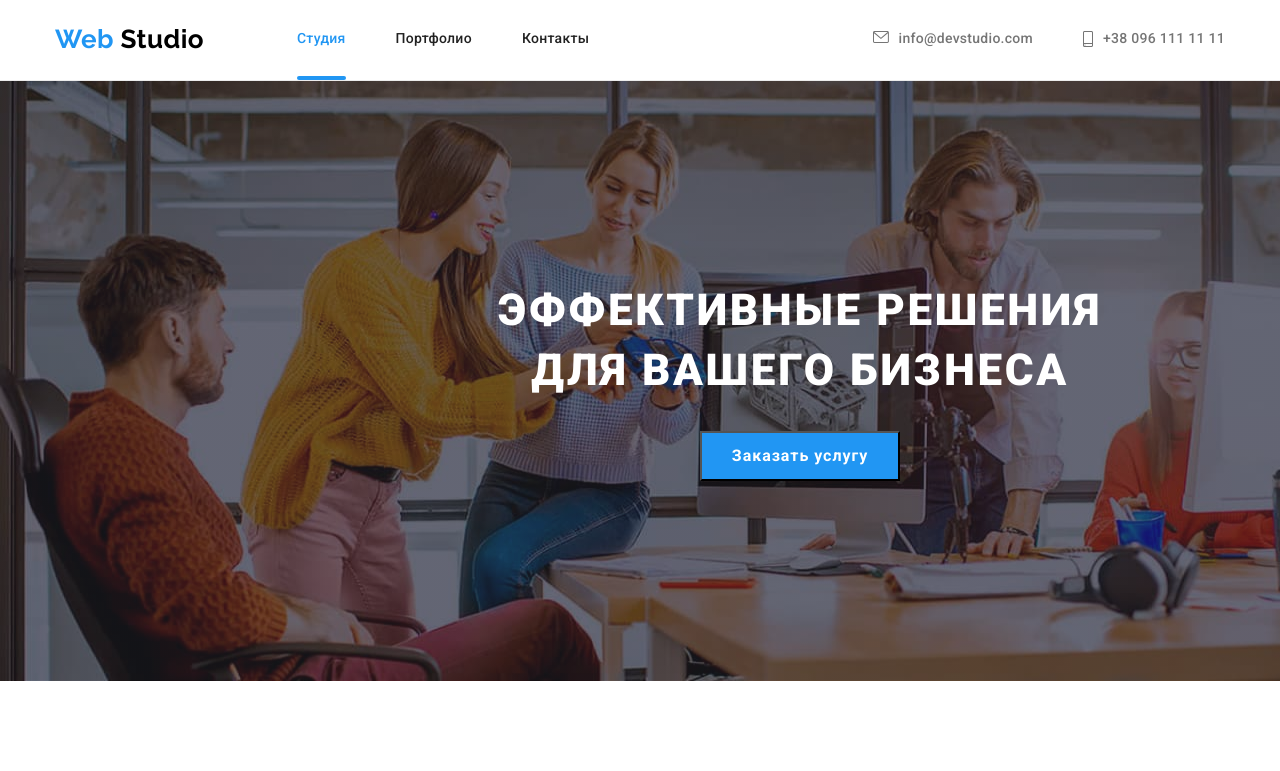
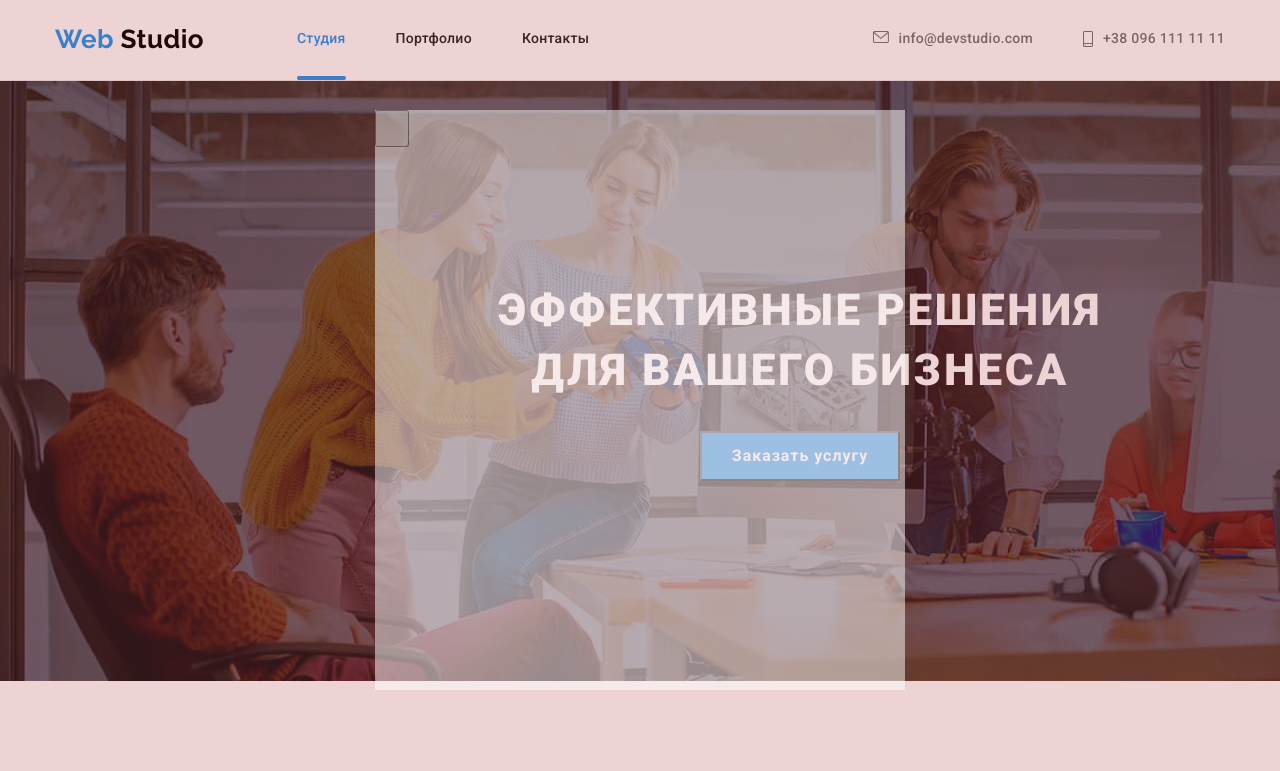
Before and after one commit to KOLIAFISUN/goit-markup-hw-05, a plain HTML site: page index.html in a window 1280 px wide. Shown: the top 771 px of the page. Drawn offline with nearby package versions, Linux system fonts and the light colour scheme.

Commit message:
модалка

```diff
--- a/css/styles.css
+++ b/css/styles.css
@@ -464,6 +464,32 @@ body {
 .footer-social-link:focus {
   background-color: var(--alt-color);
 }
+/* ======== modal ======= */
+.backdrop{
+  position: fixed;
+  top: 0;
+  left: 0;
+  height: 100%;
+  width: 100%;
+  background-color: rgba(163, 36, 36, 0.2);
+
+}
+.modal{
+  position: absolute;
+  top: 50%;
+  left: 50%;
+  transform: translate(-50%, -50%);
+  min-height: 580px;
+  min-width: 530px;
+  background-color: #FFFFFF;
+
+
+}
+.modal.is-hidden{
+  opacity: 0.5;
+  pointer-events: none;
+
+}
 
 /* ========================== portfolio ==================== */
 .portfolio-elements {
--- a/index.html
+++ b/index.html
@@ -65,7 +65,7 @@
                 Эффективные решения для вашего бизнеса
               </h1>
               <div class="hero-button-container">
-               <button class="hero-button" type="button">Заказать услугу</button>
+               <button class="hero-button data-modal-open" type="button">Заказать услугу</button>
               </div>
             </div>
         </section>
@@ -481,5 +481,17 @@
                 </div>
             </div>
         </footer>
+        <div class="backdrop">
+           <div class="modal is-hidden">
+             <button class="data-modal-close" >
+                <svg class="closse-icon" width="30" height="30">
+                    <use href="/images/Closse.svg">
+                    </use>
+                </svg>
+               </button>
+
+           </div>
+        </div>
+        <script src="./js/modal.js"></script>
  </body>
 </html>
--- /dev/null
+++ b/js/modal.js
@@ -0,0 +1,14 @@
+(() => {
+  const refs = {
+    openModalBtn: document.querySelector("[data-modal-open]"),
+    closeModalBtn: document.querySelector("[data-modal-close]"),
+    modal: document.querySelector("[data-modal]"),
+  };
+
+  refs.openModalBtn.addEventListener("click", toggleModal);
+  refs.closeModalBtn.addEventListener("click", toggleModal);
+
+  function toggleModal() {
+    refs.modal.classList.toggle("is-hidden");
+  }
+})();
```
Also changed, not shown: images/Closse.svg (added).
